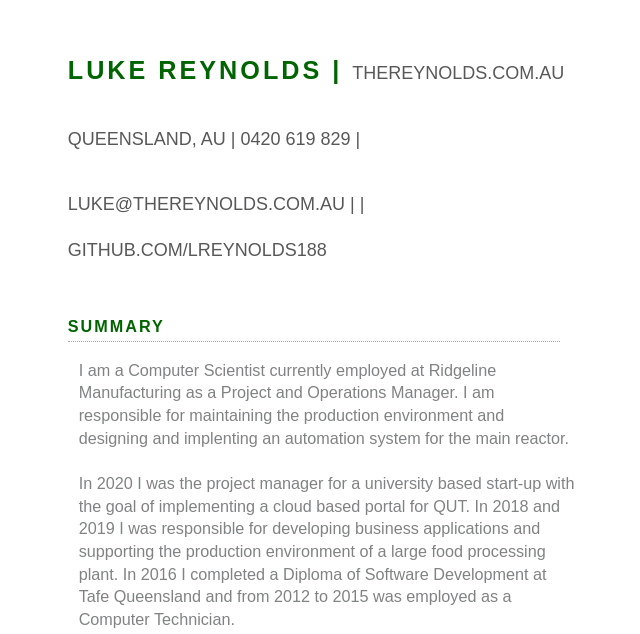
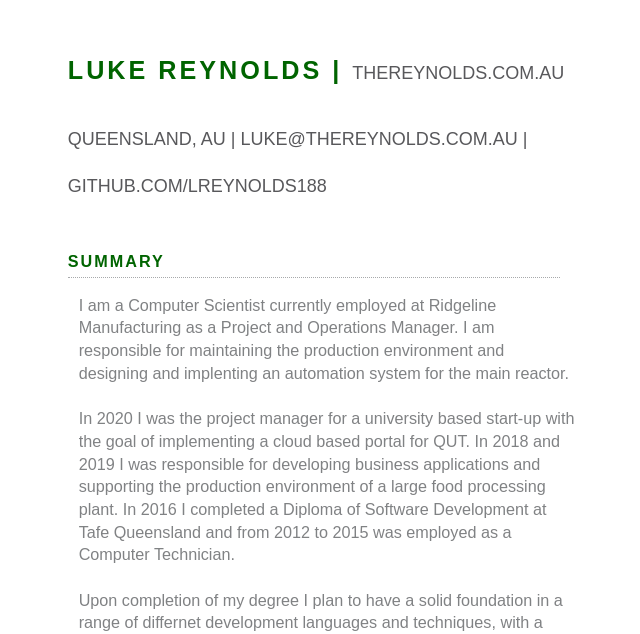
Before and after one commit to lreynolds188/Portfolio, a Next.js app: page /resume in a window 1280 px wide. Shown: the part 166-800 px from the top of the page, without its empty margins (299-939 px from the left). Built offline with nearby package versions, Linux system fonts and the light colour scheme.

Commit message:
Update resume.js

```diff
--- a/pages/resume.js
+++ b/pages/resume.js
@@ -15,9 +15,9 @@ export default function Home() {
             <h1 className={styles.name}>Luke Reynolds |&nbsp;</h1>
             <a className={styles.links} href="thereynolds.com.au" target="_blank">THEREYNOLDS.COM.AU</a>
           </div>
-          <p className={styles.contactDeets}>QUEENSLAND, AU | 0420 619 829 |&nbsp;</p>
+          <p className={styles.contactDeets}>QUEENSLAND, AU |&nbsp;</p>
           <p className={styles.contactDeets}></p>
-          <a className={styles.contactDeets} href="mailto: luke@thereynolds.com" target="_blank">LUKE@THEREYNOLDS.COM.AU |</a>
+          <a className={styles.contactDeets} href="mailto: luke@thereynolds.com" target="_blank">LUKE@THEREYNOLDS.COM.AU</a>
           <p className={styles.contactDeets}>&nbsp;|&nbsp;</p>
           <a className={styles.contactDeets} href="https://www.github.com/lreynolds188" target="_blank">GITHUB.COM/LREYNOLDS188</a>
 
```
